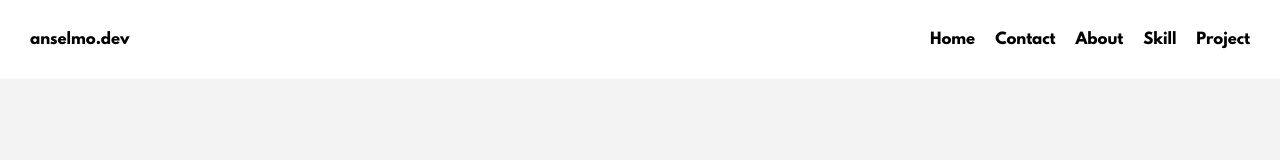
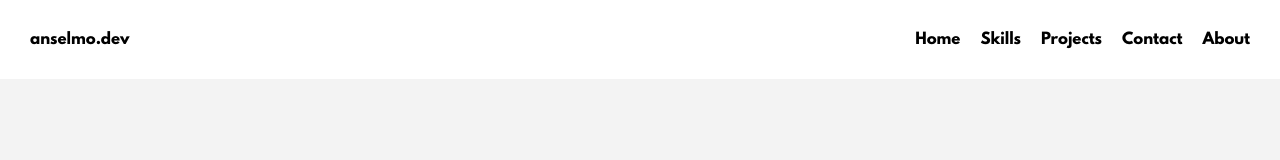
Before and after one commit to anselmo07-2001/anselmo-portfolio, a React (Vite) app: page / in a window 1280 px wide. Shown: the top 160 px of the page. Built offline with nearby package versions, Linux system fonts and the light colour scheme.

Commit message:
added auto scroll navigation

```diff
--- a/package.json
+++ b/package.json
@@ -11,7 +11,8 @@
   },
   "dependencies": {
     "react": "^18.2.0",
-    "react-dom": "^18.2.0"
+    "react-dom": "^18.2.0",
+    "react-scroll": "^1.8.9"
   },
   "devDependencies": {
     "@types/react": "^18.2.14",
--- a/src/components/AboutMe.jsx
+++ b/src/components/AboutMe.jsx
@@ -4,7 +4,7 @@ import user from "../assets/images/user2.jpg"
 
 const AboutMe = () => {
     return (
-        <section className="aboutMe-section">
+        <section className="aboutMe-section" id="aboutMe-id">
             <div className="container">
                 <SubHeading title={"About Me"} ml={"3.5rem"}/>
                 <div className="aboutMe">
--- a/src/components/Contact.jsx
+++ b/src/components/Contact.jsx
@@ -3,7 +3,7 @@ import ContactStyle from "../style/ContactStyle.css"
 
 const Contact = () => {
     return (
-        <section className="contact-section">
+        <section className="contact-section" id="contact-id">
             <div className="container">
                 <SubHeading title="Contact"/>
                     <form className="contact-form">
--- a/src/components/Header.jsx
+++ b/src/components/Header.jsx
@@ -1,3 +1,4 @@
+import { Link } from "react-scroll"
 import { useState } from "react"
 import HeaderStyle from "../style/HeaderStyle.css"
 
@@ -5,21 +6,31 @@ const Header = () => {
 
     const [ isToggleActive, setIsToggleActive ] = useState(false)
 
-
-
-
-
-
     return (
         <nav className="leagueSpartanFont nav">
             <div>anselmo.dev</div>
             <div className={`nav__navigationLink ${isToggleActive ? 'move-toogle' : ""}`}>
                 <ul className="nav__links">
-                    <li><a href="#" className="nav__link">Home</a></li>
-                    <li><a href="#" className="nav__link">Contact</a></li>
-                    <li><a href="#" className="nav__link">About</a></li>
-                    <li><a href="#" className="nav__link">Skill</a></li>
-                    <li><a href="#" className="nav__link">Project</a></li>
+                    <li>
+                        <Link to="hero-id" className="nav__link" spy={true} smooth={true}
+                              offset={-20} duration={500}>Home</Link>
+                    </li>
+                    <li>
+                       <Link to="skill-id" className="nav__link" spy={true} smooth={true}
+                              offset={-20} duration={500}>Skills</Link>
+                    </li>
+                    <li>
+                        <Link to="project-id" className="nav__link" spy={true} smooth={true}
+                              offset={-20} duration={500}>Projects</Link>
+                    </li>
+                    <li>
+                        <Link to="contact-id" className="nav__link" spy={true} smooth={true}
+                              offset={-20} duration={1200}>Contact</Link>
+                    </li>
+                    <li>
+                        <Link to="aboutMe-id" className="nav__link" spy={true} smooth={true}
+                              offset={-20} duration={500}>About</Link>
+                    </li>
                 </ul>
             </div>
             <div className="toggleBtnWrapper">
--- a/src/components/Hero.jsx
+++ b/src/components/Hero.jsx
@@ -5,7 +5,7 @@ import user from "../assets/images/user.jpg"
 
 const Hero = () => {
     return (
-        <section className="hero-section">
+        <section className="hero-section" id="hero-id">
             <div className="container heroLayout">
                 <div className="hero-user-desc">
                     <h1 className="hero-heading leagueSpartanFont">Hi, <span className="mainColor">I'm Anselmo</span></h1>
--- a/src/components/MyProject.jsx
+++ b/src/components/MyProject.jsx
@@ -10,7 +10,7 @@ import externalLink from "../assets/images/external-link.png"
 
 const MyProject = () => {
     return (
-        <section className="project-section">
+        <section className="project-section" id="project-id">
             <div className="container">
                 <SubHeading title="My Project" ml="4rem"/>
                 <div className="projects">
--- a/src/components/Techstack.jsx
+++ b/src/components/Techstack.jsx
@@ -17,7 +17,7 @@ import mongodb from "../assets/images/mongodb.png"
 
 const Techstack = () => {
     return (
-        <section className="techstack-section">
+        <section className="techstack-section" id="skill-id">
             <div className="container">
                 <SubHeading title={"Technologies Stack (Skills)"} ml={"13rem"}/>
                 <div className="techstack">
--- a/src/style/HeaderStyle.css
+++ b/src/style/HeaderStyle.css
@@ -17,6 +17,7 @@
 .nav__link {
     text-decoration: none;
     color:#000;
+    cursor: pointer;
 }
 
 .toggleBtnWrapper {
```
Also changed, not shown: 1 other file (tests, documents, lock files or other folders).
